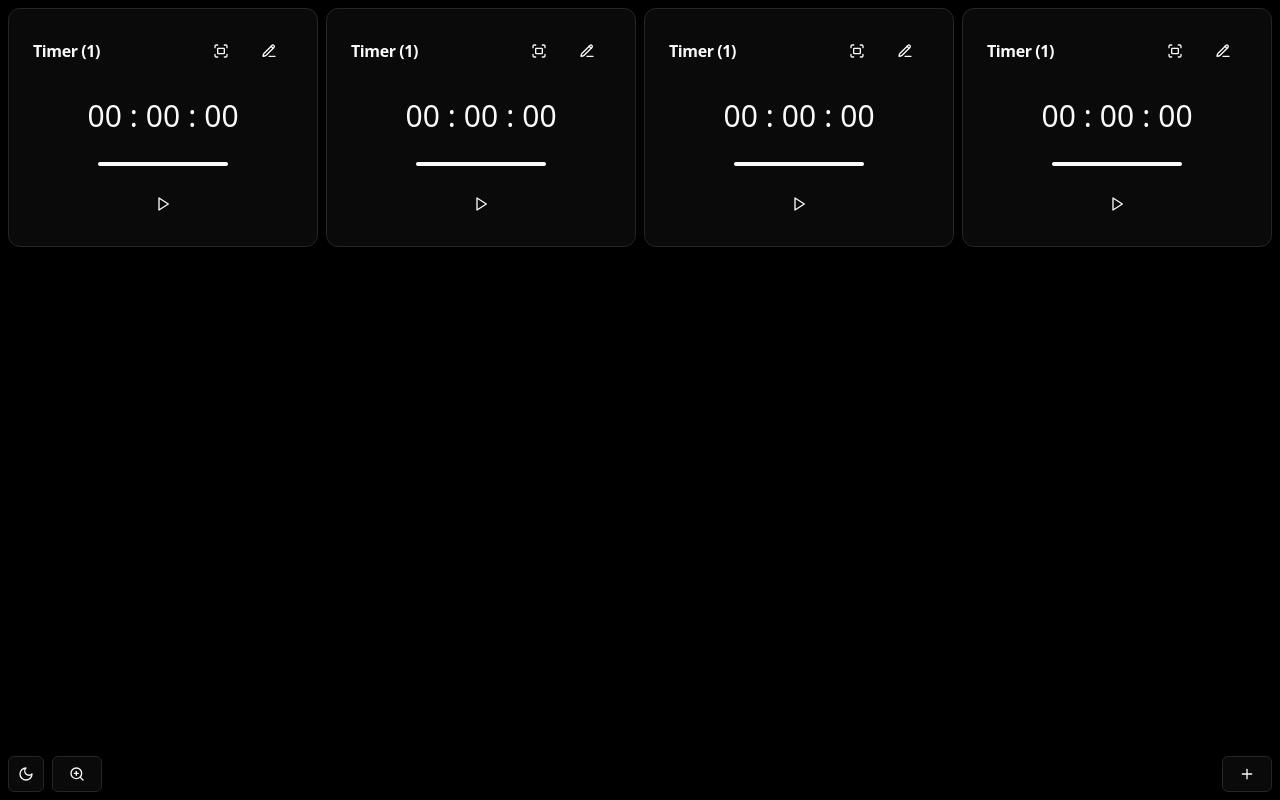
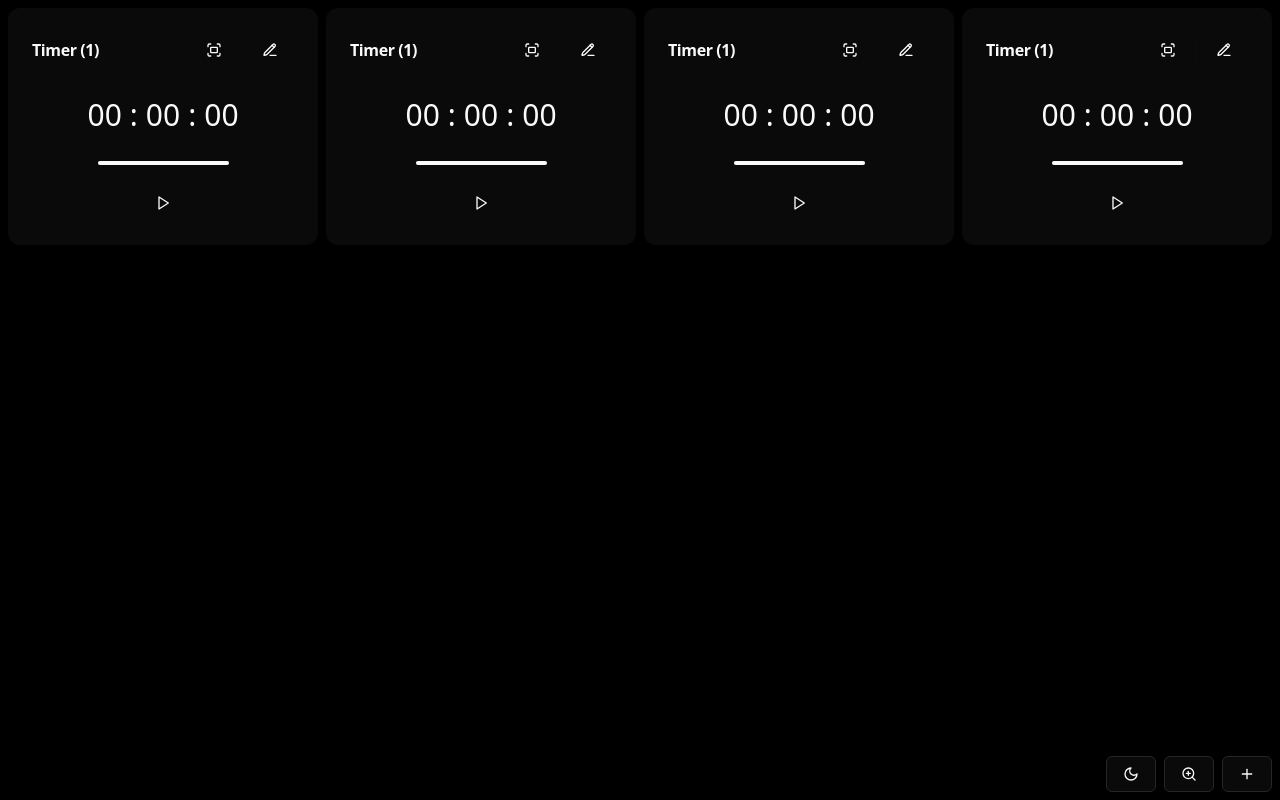
Before and after one commit to gdg-bali/timer-countdown, a React (Vite) app: page / in a window 1280 px wide. Built offline with nearby package versions, Linux system fonts and the light colour scheme.

Commit message:
style: update button rectangle

```diff
--- a/src/App.tsx
+++ b/src/App.tsx
@@ -1,19 +1,6 @@
 import CardTimer from "@/components/card-timer";
 import { ThemeProvider } from "@/components/theme-provider";
-import { Button } from "@/components/ui/button";
 import FullScreenLayout from "@/Layout/full-screen-layout";
-import { Pencil } from "lucide-react";
-import { NotebookPen } from "lucide-react";
-import { Plus } from "lucide-react";
-import {
-  Dialog,
-  DialogContent,
-  DialogFooter,
-  DialogHeader,
-  DialogTitle,
-  DialogTrigger,
-} from "@/components/ui/dialog";
-import { Input } from "@/components/ui/input";
 
 const App = () => {
   return (
@@ -26,41 +13,6 @@ const App = () => {
             <CardTimer countTimer={120} />
             <CardTimer countTimer={120} />
           </div>
-          <div className="fixed bottom-2 right-2 flex">
-            {/* <Button variant="outline">
-              <Pencil />
-            </Button> */}
-            {/* Add Form */}
-            <Dialog>
-              <DialogTrigger asChild>
-                <Button variant="outline">
-                  <Plus />
-                </Button>
-              </DialogTrigger>
-              <DialogContent className="sm:max-w-[425px]">
-                <DialogHeader>
-                  <DialogTitle>Add New Timer</DialogTitle>
-                </DialogHeader>
-                <div className="flex text-2xl gap-2 justify-center items-center">
-                  <Input id="name" type="number" placeholder="00" />
-                  <span>:</span>
-                  <Input id="name" type="number" placeholder="00" />
-                  <span>:</span>
-                  <Input id="name" type="number" placeholder="00" />
-                </div>
-                <div className="flex gap-4 py-2 justify-center items-center">
-                  <NotebookPen />
-                  <Input id="name" placeholder="Add Timer Name.." />
-                </div>
-                <DialogFooter>
-                  <Button type="submit">Save changes</Button>
-                  <Button type="submit" variant={"outline"}>
-                    Cancel
-                  </Button>{" "}
-                </DialogFooter>
-              </DialogContent>
-            </Dialog>
-          </div>
         </div>
       </FullScreenLayout>
     </ThemeProvider>
--- a/src/Layout/full-screen-layout.tsx
+++ b/src/Layout/full-screen-layout.tsx
@@ -2,6 +2,18 @@
 import React, { useState, useRef } from "react";
 import FullScreenToggleButton from "@/components/full-screen-toggle-button";
 import { ModeToggle } from "@/components/mode-toggle";
+import { NotebookPen } from "lucide-react";
+import { Plus } from "lucide-react";
+import {
+  Dialog,
+  DialogContent,
+  DialogFooter,
+  DialogHeader,
+  DialogTitle,
+  DialogTrigger,
+} from "@/components/ui/dialog";
+import { Input } from "@/components/ui/input";
+import { Button } from "@/components/ui/button";
 
 interface FullScreenLayoutProps {
   children: React.ReactNode;
@@ -54,12 +66,43 @@ const FullScreenLayout: React.FC<FullScreenLayoutProps> = ({ children }) => {
     >
       <div className="mb-4">{children}</div>
 
-      <div className="fixed bottom-2 left-2 flex gap-2">
+      <div className="fixed bottom-2 right-2 flex gap-2 z-[99]">
         <ModeToggle />
+
         <FullScreenToggleButton
           isFullScreen={isFullScreen}
           onToggle={toggleFullScreen}
         />
+        {/* Button Add Form */}
+        <Dialog>
+          <DialogTrigger asChild>
+            <Button variant="outline">
+              <Plus />
+            </Button>
+          </DialogTrigger>
+          <DialogContent className="sm:max-w-[425px]">
+            <DialogHeader>
+              <DialogTitle>Add New Timer</DialogTitle>
+            </DialogHeader>
+            <div className="flex text-2xl gap-2 justify-center items-center">
+              <Input id="name" type="number" placeholder="00" />
+              <span>:</span>
+              <Input id="name" type="number" placeholder="00" />
+              <span>:</span>
+              <Input id="name" type="number" placeholder="00" />
+            </div>
+            <div className="flex gap-4 py-2 justify-center items-center">
+              <NotebookPen />
+              <Input id="name" placeholder="Add Timer Name.." />
+            </div>
+            <DialogFooter>
+              <Button type="submit">Save changes</Button>
+              <Button type="submit" variant={"outline"}>
+                Cancel
+              </Button>{" "}
+            </DialogFooter>
+          </DialogContent>
+        </Dialog>
       </div>
     </div>
   );
--- a/src/components/card-timer.tsx
+++ b/src/components/card-timer.tsx
@@ -10,8 +10,9 @@ import {
 import { Button } from "./ui/button";
 import TimerContent from "./timer-content";
 import { useRef, useState } from "react";
-import { Fullscreen, NotebookPen, PencilLine, Plus, Trash } from "lucide-react";
+import { Fullscreen, NotebookPen, PencilLine, Trash } from "lucide-react";
 import { Input } from "./ui/input";
+import { buttonVariants } from "@/components/ui/button";
 
 interface Props {
   countTimer: number;
@@ -61,17 +62,23 @@ const CardTimer: React.FC<Props> = ({ countTimer }) => {
 
   return (
     <>
-      <Card className="transition hover:-translate-y-1 shadow-sm hover:shadow-lg z-[10]">
+      <Card className="transition hover:-translate-y-1 border-0 shadow-md hover:shadow-lg z-[10]">
         <CardHeader>
           <CardTitle className="flex justify-between items-center">
             <p>Timer (1)</p>
             <div>
               {/* zoom */}
-              <Button className="border-0 shadow-none" variant={"outline"}>
               {/* Dialog */}
               <Dialog>
                 <DialogTrigger>
+                  <div
+                    className={
+                      buttonVariants({ variant: "outline" }) +
+                      " border-0 shadow-none mx-2"
+                    }
+                  >
                     <Fullscreen />
+                  </div>
                 </DialogTrigger>
                 <DialogContent className="min-h-screen w-full max-w-[100vw]">
                   <DialogHeader>
@@ -91,7 +98,6 @@ const CardTimer: React.FC<Props> = ({ countTimer }) => {
                   </DialogHeader>
                 </DialogContent>
               </Dialog>
-              </Button>
               {/* edit */}
               <Dialog>
                 <DialogTrigger asChild>
--- a/src/components/mode-toggle.tsx
+++ b/src/components/mode-toggle.tsx
@@ -15,7 +15,7 @@ export function ModeToggle() {
   return (
     <DropdownMenu>
       <DropdownMenuTrigger asChild>
-        <Button variant="outline" size="icon">
+        <Button variant="outline">
           <Sun className="h-[1.2rem] w-[1.2rem] rotate-0 scale-100 transition-all dark:-rotate-90 dark:scale-0" />
           <Moon className="absolute h-[1.2rem] w-[1.2rem] rotate-90 scale-0 transition-all dark:rotate-0 dark:scale-100" />
           <span className="sr-only">Toggle theme</span>
--- a/src/index.css
+++ b/src/index.css
@@ -1,3 +1,4 @@
+
 @tailwind base;
 @tailwind components;
 @tailwind utilities;
```
Lines whose indentation alone changed are shown as unchanged.
